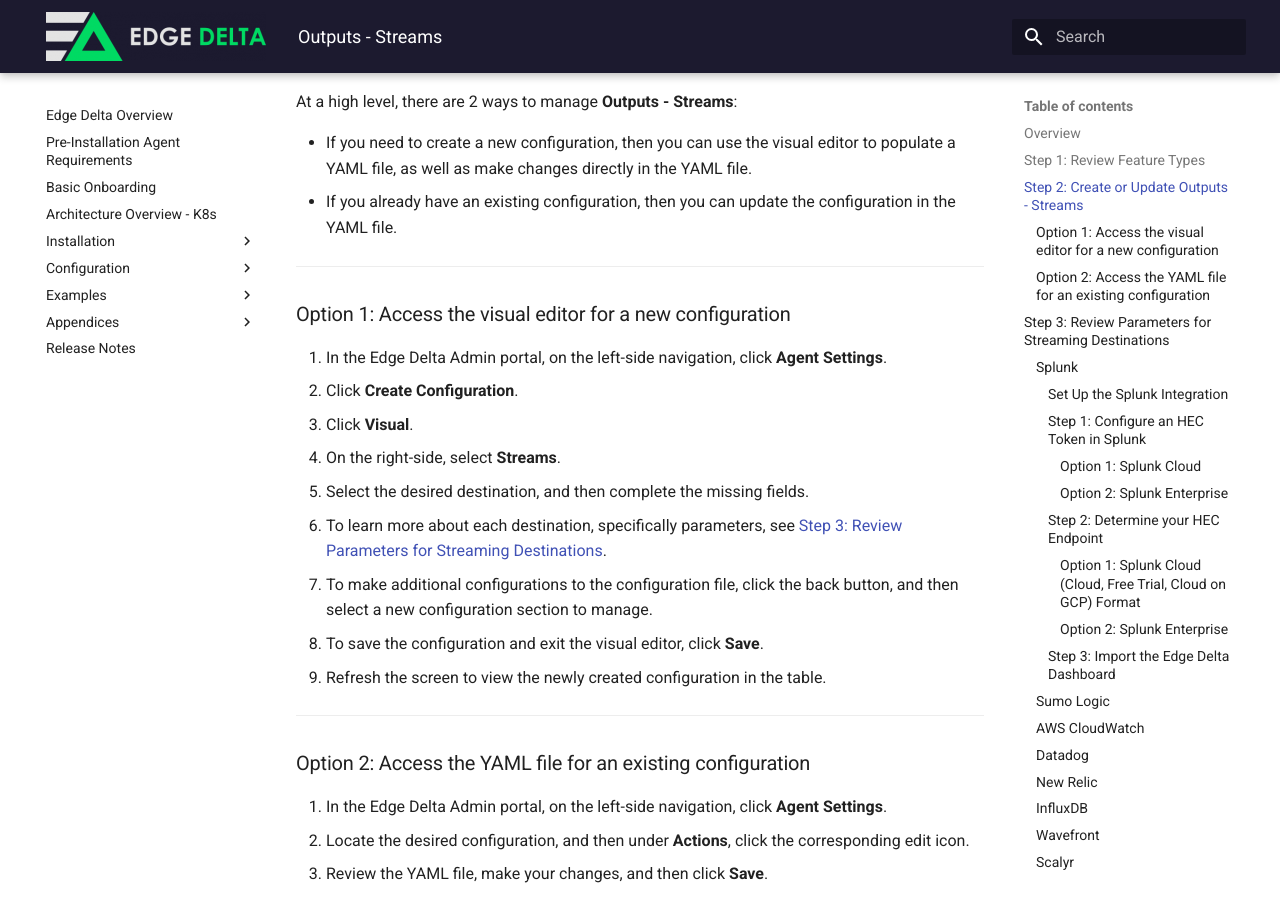
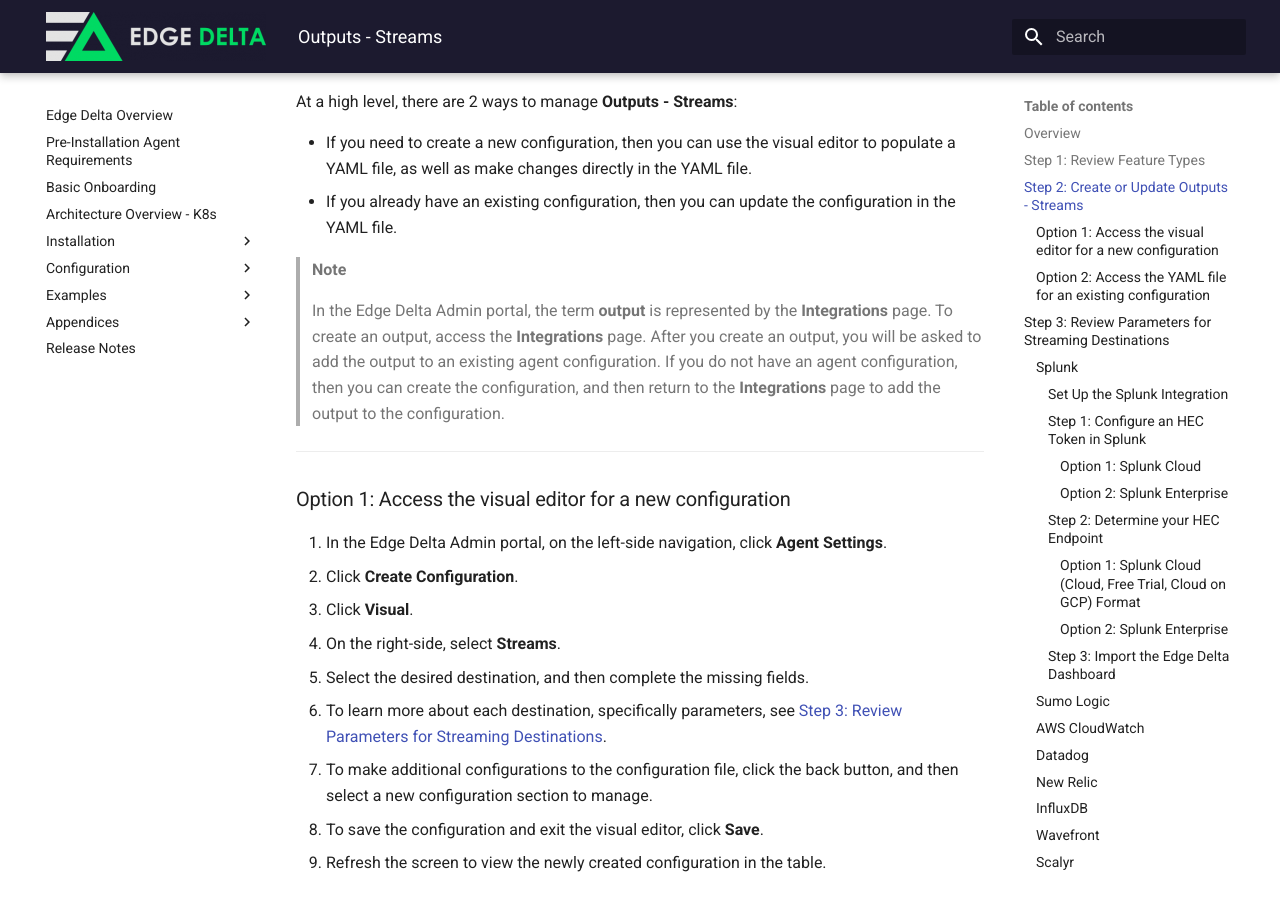
Before and after one commit to edgedelta/docs, an MkDocs documentation site: the page built from docs/configuration/outputs-streams.md, in a window 1280 px wide and 900 px high, scrolled down 1304 px. Built offline with MkDocs 1.6.1 and Material for MkDocs 9.7.7, drawn with Linux system fonts in a browser that asks for light colours; some of the changed text lies outside the part shown.

Commit message:
Update outputs-streams.md

```diff
--- a/docs/configuration/outputs-streams.md
+++ b/docs/configuration/outputs-streams.md
@@ -47,6 +47,10 @@ At a high level, there are 2 ways to manage **Outputs - Streams**:
 
   * If you need to create a new configuration, then you can use the visual editor to populate a YAML file, as well as make changes directly in the YAML file.
   * If you already have an existing configuration, then you can update the configuration in the YAML file.
+
+> **Note**
+>
+> In the Edge Delta Admin portal, the term **output** is represented by the **Integrations** page. To create an output, access the **Integrations** page. After you create an output, you will be asked to add the output to an existing agent configuration. If you do not have an agent configuration, then you can create the configuration, and then return to the **Integrations** page to add the output to the configuration.
 
 ***
 
```
Also changed, not shown: other parts of docs/configuration/outputs-streams.md (+1 -1 lines).
